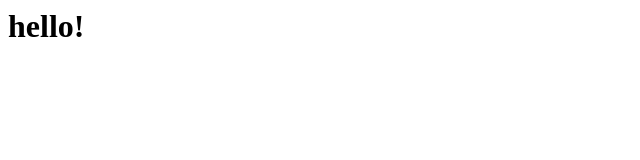
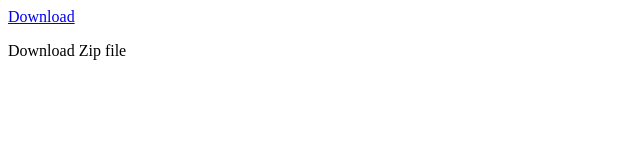
Before and after one commit to IRMEBOT/BublozX, a plain HTML site: page index.html in a window 1280 px wide. Shown: the whole page, without its empty margins (0-640 px from the left). Drawn offline with Linux system fonts and the light colour scheme.

Commit message:
Update index.html

```diff
--- a/index.html
+++ b/index.html
@@ -1 +1,13 @@
-<h1>hello!
+<!DOCTYPE html>
+<html lang="en">
+<head>
+    <meta charset="UTF-8">
+    <title> Downloads</title>
+</head>
+<body>
+    <a href="Demo.zip" download>
+      Download
+     </a>
+  <p>Download Zip file
+</body>
+</html>
```
